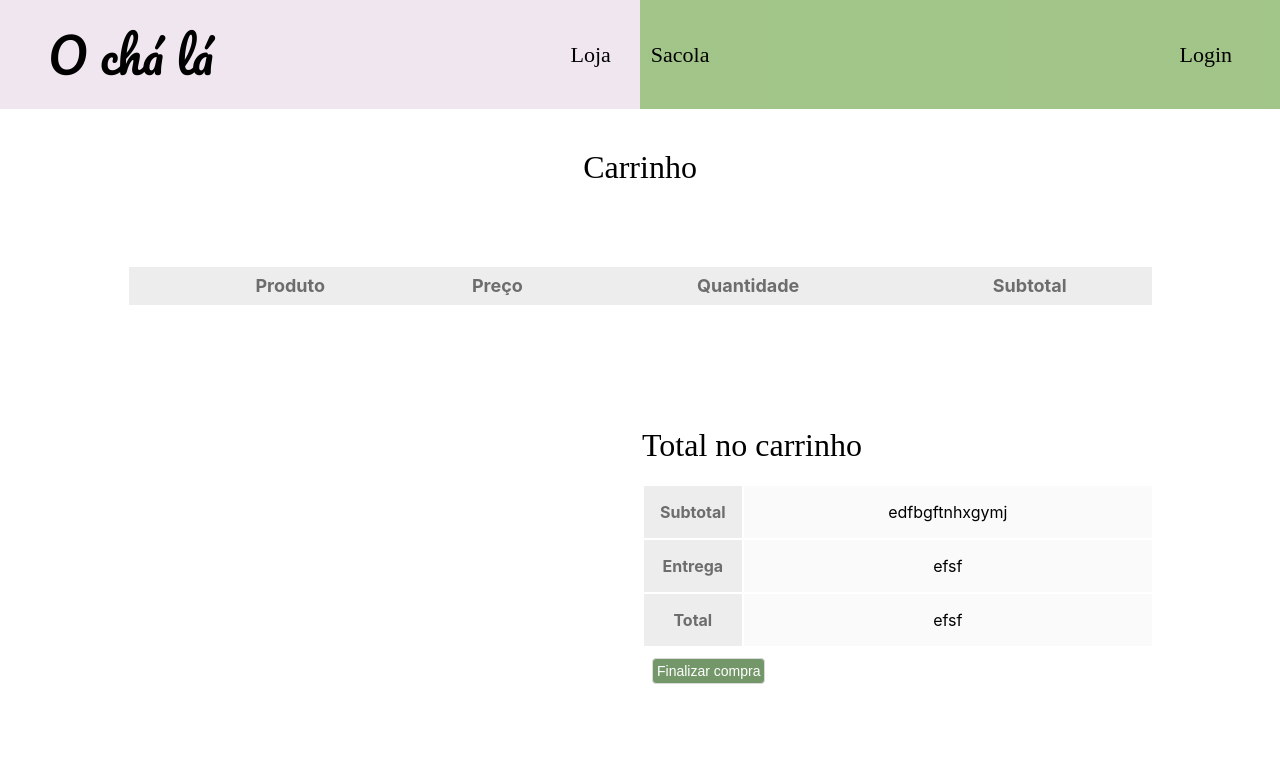
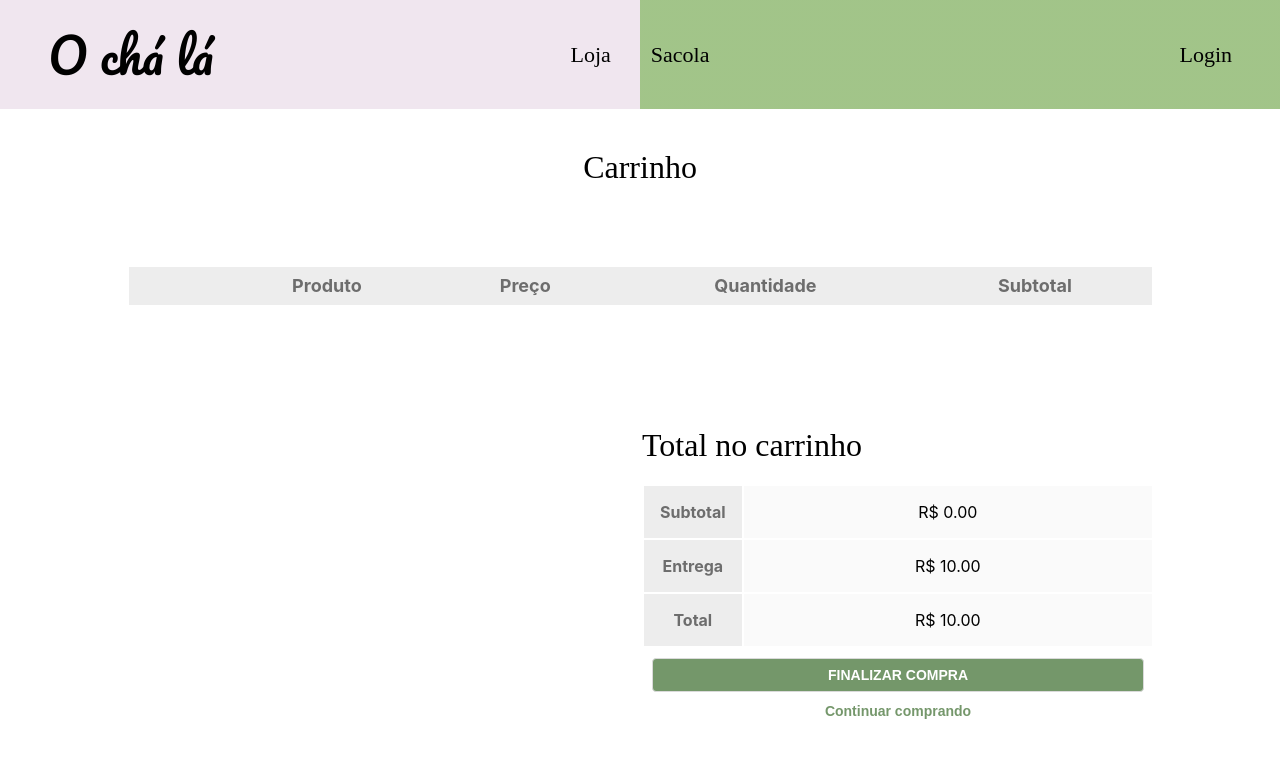
Before and after one commit to LeticiaLuckow/o-cha-la, a Next.js app: page /bag in a window 1280 px wide. Shown: the top 758 px of the page. Built offline with nearby package versions, Linux system fonts and the light colour scheme.

Commit message:
subTotal+deleteButton

```diff
--- a/package.json
+++ b/package.json
@@ -9,6 +9,7 @@
     "lint": "next lint"
   },
   "dependencies": {
+    "@styled-icons/evaicons-solid": "^10.46.0",
     "axios": "^0.27.2",
     "next": "12.3.1",
     "prettier": "^2.7.1",
--- a/src/pages/bag/index.tsx
+++ b/src/pages/bag/index.tsx
@@ -4,8 +4,11 @@ import Header from '../../components/header';
 import axios from 'axios';
 import {
   BagP,
+  ButtonBuy,
   ButtonCartBag,
+  ButtonDelete,
   CartP,
+  DivButton,
   TableBag,
   TdBag,
   TdCart,
@@ -13,13 +16,36 @@ import {
   ThCart,
 } from './styles';
 import { ProductBag } from '../../types/product';
+import Link from 'next/link';
+import { CloseCircle } from '@styled-icons/evaicons-solid';
 
 const Bag: NextPage = () => {
   const [bag, setBag] = useState<ProductBag[]>([]);
+  const [subTotal, setSubTotal] = useState(0);
+  const [shipping, setShipping] = useState(10);
 
   useEffect(() => {
     setBag(JSON.parse(localStorage.getItem('bag') || '[]') as ProductBag[]);
   }, []);
+
+  const deleteItem = (name: string) => {
+    const result = bag.filter((productBag) => name !== productBag.product.name);
+    setBag(result);
+    localStorage.setItem('bag', JSON.stringify(result));
+  };
+
+  // bag.filter((item) => item.product.name === productData.name).length === 0
+  const CalcSubTotal = () => {
+    const sun = bag.reduce(
+      (total, item) => total + item.quantity * item.product.price,
+      0,
+    );
+    return sun;
+  };
+
+  useEffect(() => {
+    setSubTotal(CalcSubTotal());
+  }, [bag]);
 
   return (
     <>
@@ -39,6 +65,7 @@ const Bag: NextPage = () => {
           <thead style={{ background: '#ededed' }}>
             <tr>
               <ThBag></ThBag>
+              <ThBag></ThBag>
               <ThBag>Produto</ThBag>
               <ThBag>Preço</ThBag>
               <ThBag>Quantidade</ThBag>
@@ -52,13 +79,20 @@ const Bag: NextPage = () => {
                 <tr key={bolinha.product.name + index.toString()}>
                   <>
                     <TdBag>
+                      <ButtonDelete
+                        onClick={() => deleteItem(bolinha.product.name)}
+                      >
+                        <CloseCircle color="#739669fc" width={24} />
+                      </ButtonDelete>
+                    </TdBag>
+                    <TdBag>
                       <img
                         src={bolinha.product.image}
                         style={{ width: '100px' }}
                       />
                     </TdBag>
                     <TdBag>{bolinha.product.name}</TdBag>
-                    <TdBag>{bolinha.product.price.toFixed(2)}</TdBag>
+                    <TdBag>R$ {bolinha.product.price.toFixed(2)}</TdBag>
                     <TdBag>
                       <div
                         style={{ display: 'flex', justifyContent: 'center' }}
@@ -77,7 +111,9 @@ const Bag: NextPage = () => {
                         />
                       </div>
                     </TdBag>
-                    <TdBag>{}</TdBag>
+                    <TdBag>
+                      R$ {(bolinha.product.price * bolinha.quantity).toFixed(2)}
+                    </TdBag>
                   </>
                 </tr>
               ))}
@@ -99,20 +135,28 @@ const Bag: NextPage = () => {
             <tbody>
               <tr>
                 <ThCart>Subtotal</ThCart>
-                <TdCart style={{ width: '100%' }}>edfbgftnhxgymj</TdCart>
+                <TdCart style={{ width: '100%' }}>
+                  R$ {subTotal.toFixed(2)}
+                </TdCart>
               </tr>
               <tr>
                 <ThCart>Entrega</ThCart>
-                <TdCart>efsf</TdCart>
+                <TdCart>R$ {shipping.toFixed(2)}</TdCart>
               </tr>
               <tr>
                 <ThCart>Total</ThCart>
-                <TdCart>efsf</TdCart>
+                <TdCart>R$ {(subTotal + shipping).toFixed(2)}</TdCart>
               </tr>
             </tbody>
           </table>
 
-          <ButtonCartBag>Finalizar compra</ButtonCartBag>
+          <DivButton>
+            <ButtonCartBag>Finalizar compra</ButtonCartBag>
+
+            <ButtonBuy>
+              <Link href="/store">Continuar comprando</Link>
+            </ButtonBuy>
+          </DivButton>
         </div>
       </div>
     </>
--- a/src/pages/bag/styles.ts
+++ b/src/pages/bag/styles.ts
@@ -44,17 +44,52 @@ const TdCart = styled.th`
   background: #fafafa;
   font-weight: normal;
 `;
+const ButtonDelete = styled.button`
+  border: none;
+  background: transparent;
+`;
+
+const DivButton = styled.div`
+  display: flex;
+  flex-direction: column;
+`;
 
 const ButtonCartBag = styled.button`
   margin: 10px;
   background: #739669fc;
   color: white;
-  padding: 4px;
-  font-size: 18px;
+  padding: 8px;
+  font-size: 22px;
   border-radius: 4px;
   border: 1px solid #dadada;
   font-size: 14px;
   cursor: pointer;
+  text-transform: uppercase;
+  font-weight: bold;
 `;
 
-export { BagP, TableBag, ThBag, TdBag, CartP, ThCart, TdCart, ButtonCartBag };
+const ButtonBuy = styled.button`
+  color: #739669fc;
+  font-weight: bold;
+  border: none;
+  background: transparent;
+  font-size: 14px;
+
+  &:hover {
+    text-decoration: underline;
+  }
+`;
+
+export {
+  BagP,
+  TableBag,
+  ThBag,
+  TdBag,
+  CartP,
+  ThCart,
+  TdCart,
+  ButtonCartBag,
+  ButtonBuy,
+  DivButton,
+  ButtonDelete,
+};
```
Also changed, not shown: 2 other files (tests, documents, lock files or other folders).
